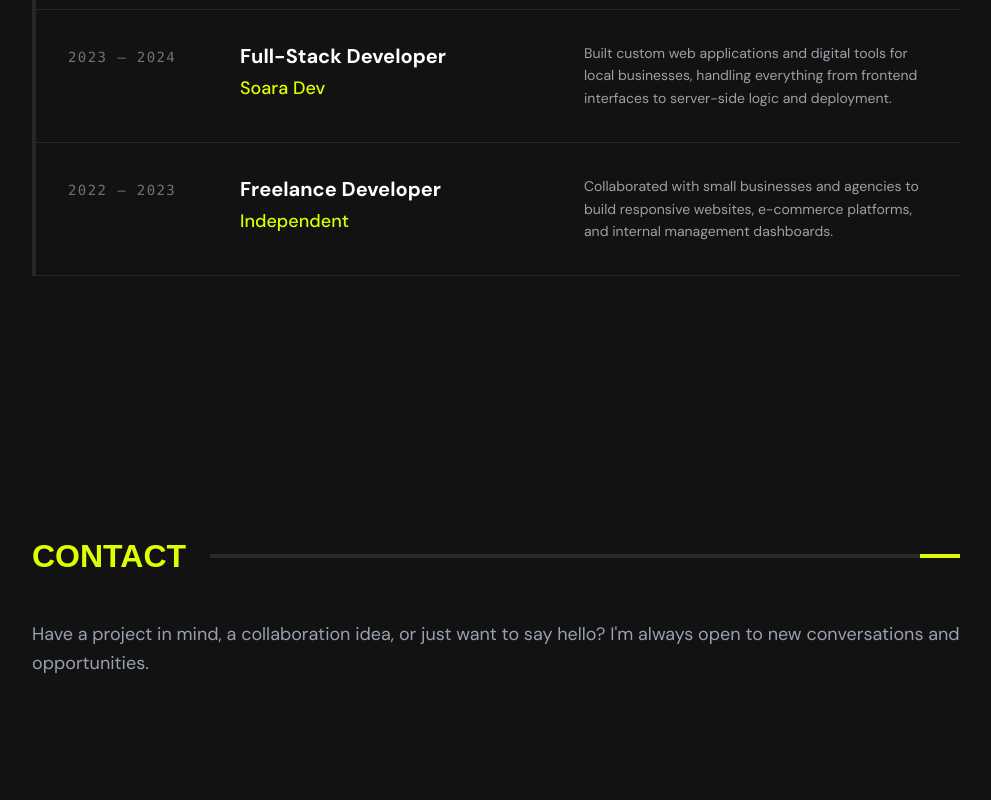
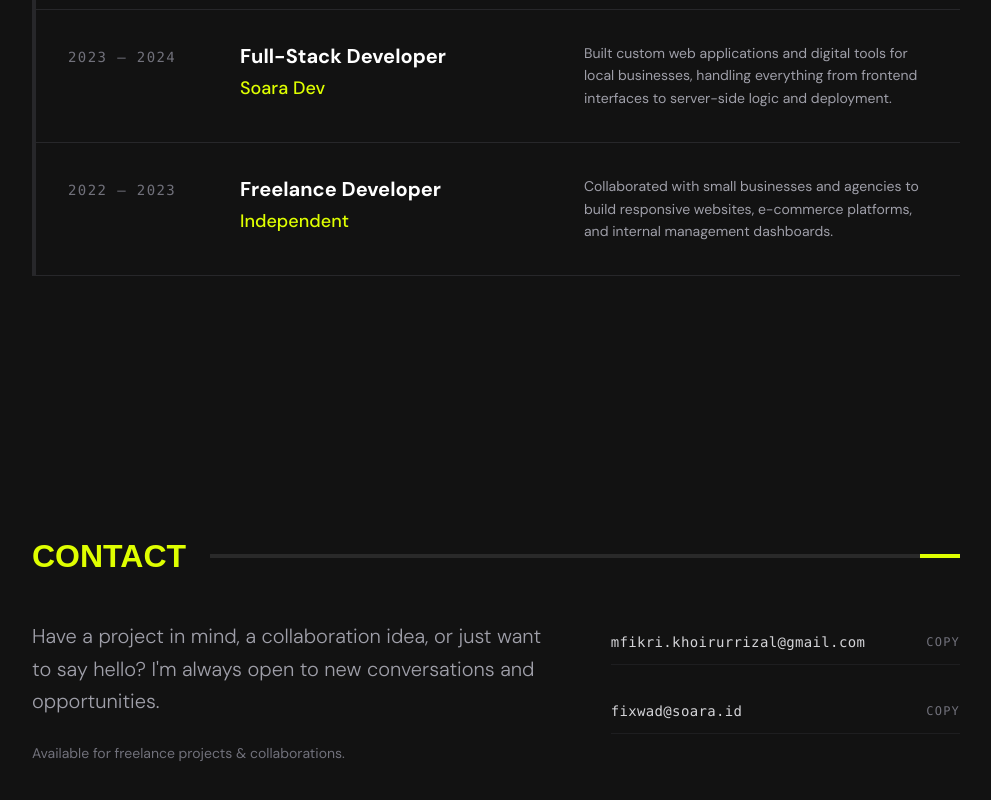
Before and after one commit to fikriwado/noir, a Next.js app: page / in a window 1280 px wide. Shown: the part 3427-4227 px from the top of the page, without its empty margins (144-1135 px from the left). Built offline with nearby package versions, Linux system fonts and the light colour scheme; a web font is replaced by a local one.

Commit message:
feat(contact): add email copy card component

```diff
--- a/src/app/page.jsx
+++ b/src/app/page.jsx
@@ -5,6 +5,7 @@ import About from "@/components/About";
 import Works from "@/components/Works";
 import Experience from "@/components/Experience";
 import LifeAt from "@/components/LifeAt";
+import Contact from "@/components/Contact";
 import FixedUI from "@/components/FixedUI";
 
 export default function Home() {
@@ -16,11 +17,7 @@ export default function Home() {
       <About />
       <Works />
       <Experience />
-      <Section id="contact" title="Get In Touch">
-        <p>
-          Have a project in mind, a collaboration idea, or just want to say hello? I&apos;m always open to new conversations and opportunities.
-        </p>
-      </Section>
+      <Contact />
       <FixedUI />
     </div>
   );
--- /dev/null
+++ b/src/components/Contact.jsx
@@ -0,0 +1,52 @@
+"use client";
+
+import { useState } from "react";
+import Section from "./Section";
+
+export default function Contact() {
+  return (
+    <Section id="contact" title="Get In Touch">
+      <div className="grid grid-cols-1 lg:grid-cols-12 gap-10 lg:gap-16">
+        <div className="lg:col-span-7 flex flex-col gap-6">
+          <p className="text-lg sm:text-xl text-zinc-400 font-light leading-relaxed">
+            Have a project in mind, a collaboration idea, or just want to say
+            hello? I&apos;m always open to new conversations and opportunities.
+          </p>
+          <p className="text-zinc-500 text-sm leading-relaxed">
+            Available for freelance projects &amp; collaborations.
+          </p>
+        </div>
+        <div className="lg:col-span-5 flex flex-col gap-6">
+          <CopyEmail email="mfikri.khoirurrizal@gmail.com" />
+          <CopyEmail email="fixwad@soara.id" />
+        </div>
+      </div>
+    </Section>
+  );
+}
+
+function CopyEmail({ email }) {
+  const [copied, setCopied] = useState(false);
+
+  const handleCopy = async () => {
+    try {
+      await navigator.clipboard.writeText(email);
+      setCopied(true);
+      setTimeout(() => setCopied(false), 2000);
+    } catch {}
+  };
+
+  return (
+    <div className="flex items-center justify-between gap-4 border-b border-zinc-800/60 py-3">
+      <span className="text-zinc-300 font-mono text-sm tracking-wide truncate">
+        {email}
+      </span>
+      <button
+        onClick={handleCopy}
+        className="shrink-0 font-mono text-xs uppercase tracking-widest text-zinc-500 hover:text-[#DFFF00] transition-colors duration-200 cursor-pointer"
+      >
+        {copied ? "Copied!" : "Copy"}
+      </button>
+    </div>
+  );
+}
```
